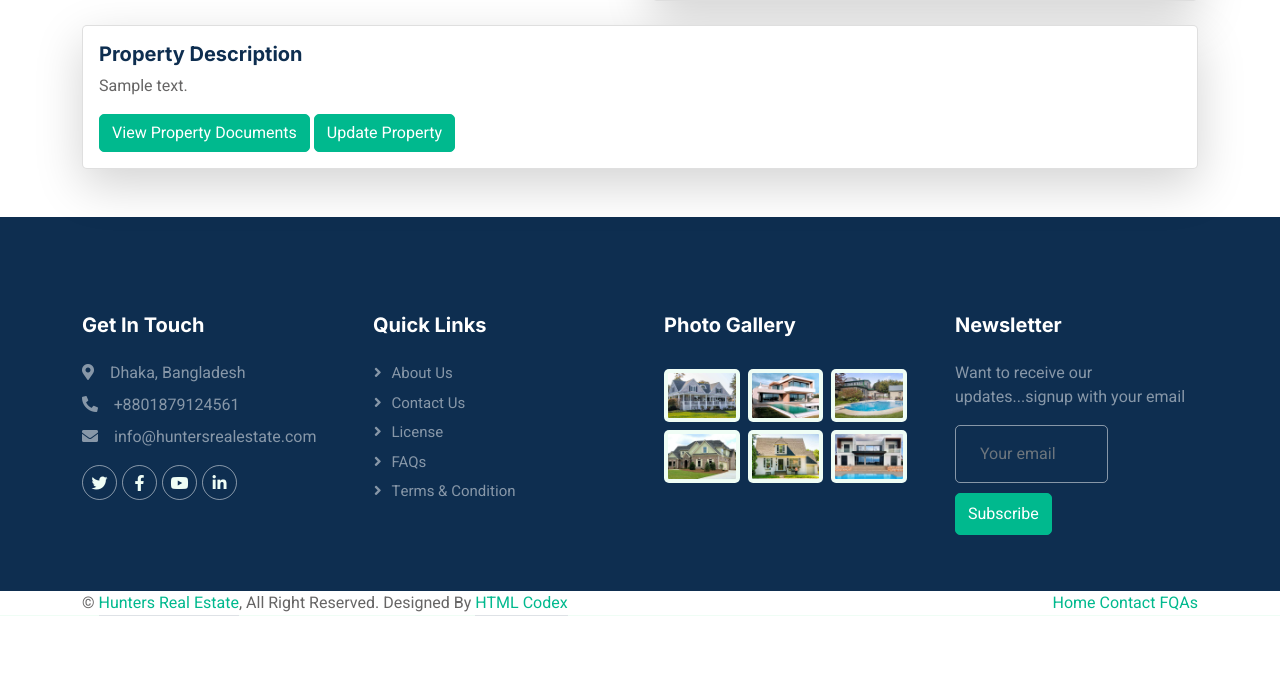
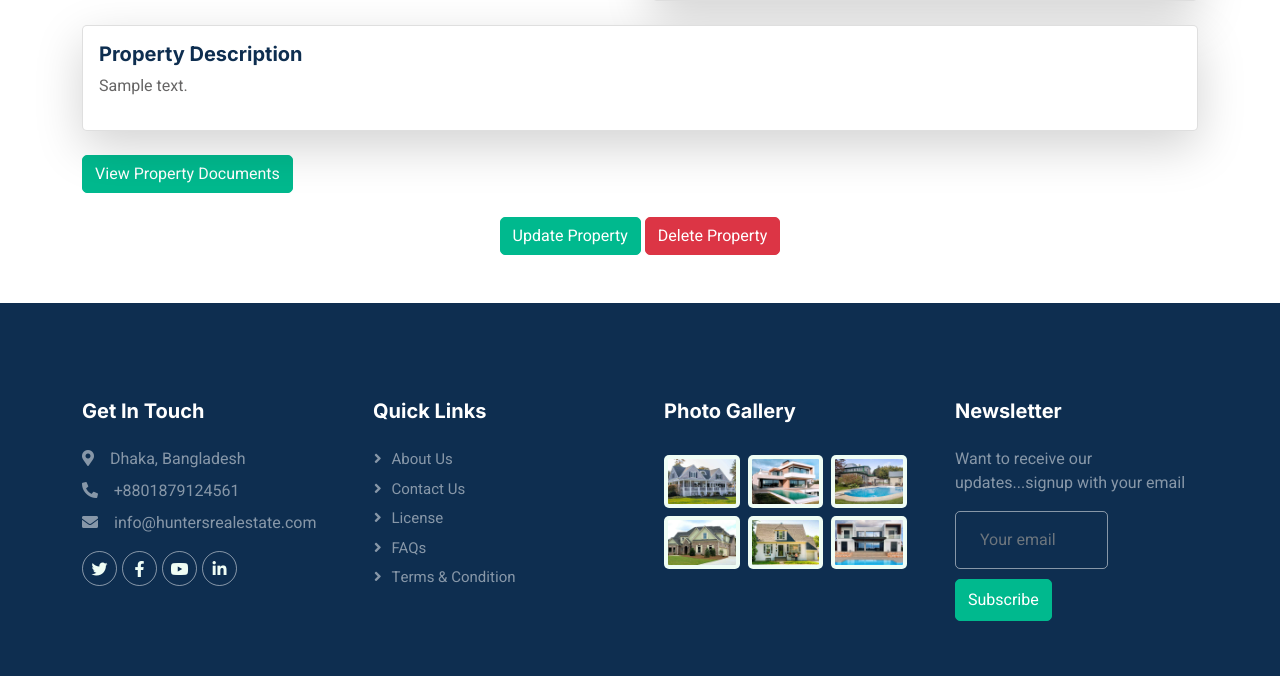
Before and after one commit to Khalidi-Siam/Real-Estate-Management-System, a Django app: page /property/property_list/1 in a window 1280 px wide. Shown: the part 1049-1725 px from the top of the page. Before the commit the page ends 1665 px from the top, so only its background shows below. Run offline with Django 5.2, Linux system fonts and the light colour scheme; a user stored in the database is signed in; tables that the repository leaves empty hold one stand-in row (values such as "Sample post"); grey boxes marked "Sample" are stand-in pictures; some libraries are stand-ins or nearby versions.

Commit message:
delete property feature implemented

```diff
--- a/RealEstate/property/urls.py
+++ b/RealEstate/property/urls.py
@@ -12,6 +12,7 @@ urlpatterns = [
     path('property_list/<int:pk>', views.property_detail, name = "property_detail"),
     path('posted-properties/', views.posted_properties, name='posted_properties'),
     path('update-property/<int:property_id>/', views.update_property, name='update_property'),
+    path('property/delete/<int:property_id>/', views.delete_property, name='delete_property'),
     path('property-calculate/',views.calculate, name = "calculate"),
     path('saved-searches', views.saved_searches, name = "saved_searches"),
     path('apply-saved-search/<int:saved_search_id>/', views.apply_saved_search, name="apply_saved_search"),
--- a/RealEstate/property/views.py
+++ b/RealEstate/property/views.py
@@ -75,6 +75,19 @@ def update_property(request, property_id):
         return render(request, 'update_property.html', {'form': form})
     else:
         return redirect(reverse('signin') + '?next=' + request.path)
+
+
+def delete_property(request, property_id):
+    if request.user.is_authenticated:
+        property_instance = AllProperty.objects.get(pk=property_id)
+        if request.method == 'POST':
+            property_instance.delete()
+            messages.success(request, "Property deleted successfully")
+            return redirect('posted_properties')
+        return render(request, 'property_detail.html', {'property_instance': property_instance})
+    else:
+        return redirect(reverse('signin') + '?next=' + request.path)
+
 
 def property_detail(request, pk):
     property_instance = AllProperty.objects.get(pk = pk)
--- a/RealEstate/templates/property_detail.html
+++ b/RealEstate/templates/property_detail.html
@@ -54,23 +54,82 @@
   </div>
   <div class="row mt-4">
     <div class="col-md-12">
-      <div class="card shadow-lg">
-        <div class="card-body">
-          <h5 class="card-title">Property Description</h5>
-          <p>{{ property_fields.Property_Description }}</p>
-          {% if request.user.UserProfile.is_agent %}
-            <a href="{% url 'view_property_documents' property_id=property_fields.id %}" class="btn btn-primary">View Property Documents</a>
-          {% endif %}
-
-
-          {%if request.user.UserProfile.id == property_fields.user_id %}
-
-          <a href="{% url 'update_property' property_fields.id %}" class="btn btn-primary">Update Property</a>
-          {% endif %}
+        <div class="card shadow-lg">
+            <div class="card-body">
+                <h5 class="card-title">Property Description</h5>
+                <p>{{ property_fields.Property_Description }}</p>
+            </div>
         </div>
-      </div>
     </div>
   </div>
+
+  {% if request.user.UserProfile.is_agent %}
+    <div class="row mt-4">
+        <div class="col-md-12">
+            <a href="{% url 'view_property_documents' property_id=property_fields.id %}" class="btn btn-primary">View Property Documents</a>
+        </div>
+    </div>
+  {% endif %}
+
+  {% if request.user.UserProfile.id == property_fields.user_id %}
+    <div class="row mt-4">
+        <div class="col-md-12">
+            <div class="text-center">
+                <a href="{% url 'update_property' property_fields.id %}" class="btn btn-primary">Update Property</a>
+                <button class="btn btn-danger" id="delete-property-btn">Delete Property</button>
+            </div>
+        </div>
+    </div>
+
+    <div class="modal fade" id="deleteConfirmationModal" tabindex="-1" role="dialog" aria-labelledby="deleteConfirmationModalLabel" aria-hidden="true">
+        <div class="modal-dialog modal-dialog-centered" role="document">
+            <div class="modal-content">
+                <div class="modal-header">
+                    <h5 class="modal-title" id="deleteConfirmationModalLabel">Confirm Property Deletion</h5>
+                </div>
+                <div class="modal-body">
+                    Are you sure you want to delete this property? This action cannot be undone.
+                </div>
+                <div class="modal-footer">
+                    <button type="button" class="btn btn-primary" id = "cancel-delete-btn" data-dismiss="modal">No</button>
+                    <button type="submit" class="btn btn-danger" id = "confirm-delete-btn">Yes</button>
+                </div>
+            </div>
+        </div>
+    </div>
+  {% endif %}
+
 </div>
 
+<script>
+  // Show delete confirmation modal when delete button is clicked
+  document.getElementById('delete-property-btn').addEventListener('click', function() {
+      $('#deleteConfirmationModal').modal('show');
+  });
+
+  // Close the delete confirmation modal when cancel button is clicked
+  document.getElementById('cancel-delete-btn').addEventListener('click', function() {
+      $('#deleteConfirmationModal').modal('hide');
+  });
+
+  // Submit the delete form when confirm button is clicked
+  document.getElementById('confirm-delete-btn').addEventListener('click', function() {
+      // Create a form element
+      var form = document.createElement('form');
+      form.method = 'POST';
+      form.action = "{% url 'delete_property' property_fields.id %}";  // URL for the delete_account view
+
+      // Create a hidden input field for CSRF token
+      var csrfInput = document.createElement('input');
+      csrfInput.type = 'hidden';
+      csrfInput.name = 'csrfmiddlewaretoken';
+      csrfInput.value = '{{ csrf_token }}';  // Use Django template tag to get CSRF token
+      form.appendChild(csrfInput);
+
+      // Append the form to the document body and submit it
+      document.body.appendChild(form);
+      form.submit();
+  });
+</script>
+
 {% endblock %}
```
